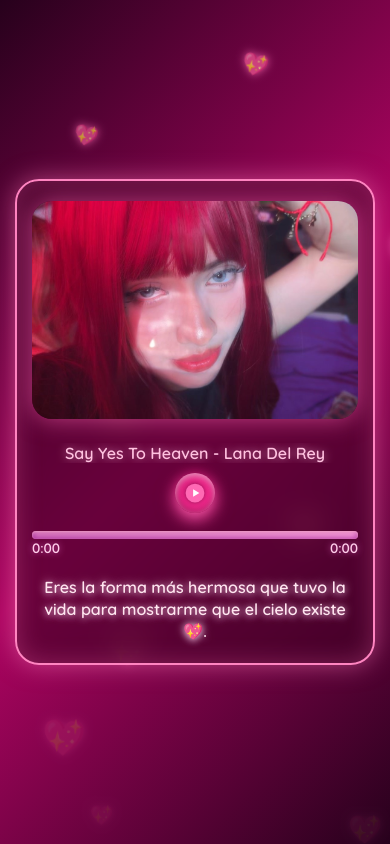
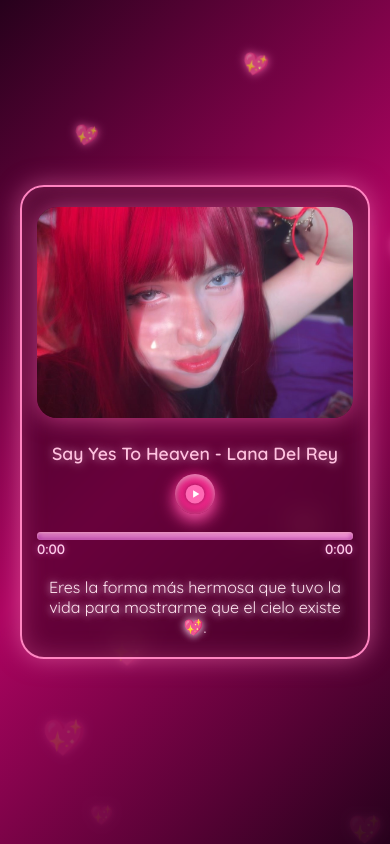
Before and after one commit to SantyCloud/AidaGansita03, a plain HTML site: page index.html in a window 390 px wide. Drawn offline with Linux system fonts and the light colour scheme.

Commit message:
Ajustes finales: centrado en móvil

```diff
--- a/style.css
+++ b/style.css
@@ -13,7 +13,7 @@
   display: flex;
   justify-content: center;
   align-items: center;
-  min-height: 100vh;
+  min-height: 100dvh; /* Cambio aquí para evitar salto inicial en móvil */
   overflow: hidden;
   padding: 20px;
   position: relative;
@@ -39,8 +39,6 @@
   z-index: 1;
   border: 2px solid #ff85c1;
   box-shadow: 0 0 25px rgba(255, 128, 191, 0.5), inset 0 0 25px rgba(255, 105, 180, 0.3);
-  /* Para que la carta no se quede arriba en móvil */
-  margin: auto;
 }
 
 .album-art {
@@ -57,10 +55,9 @@
   margin-bottom: 10px;
   text-shadow: 0 0 10px rgba(255, 192, 224, 0.7);
   display: block;
-  word-break: normal;  /* evitamos que rompa en medio de palabras */
-  white-space: nowrap;  /* fuerza a que todo esté en una línea */
-  overflow: hidden;
-  text-overflow: ellipsis;  /* pone ... si no cabe */
+  word-break: break-word;
+  white-space: normal;
+  overflow-wrap: break-word;
   max-width: 100%;
 }
 
@@ -190,14 +187,14 @@
 
 .romantic-quote {
   font-family: 'Quicksand', sans-serif;
-  font-size: 1.2rem; /* igual tamaño que el título */
-  font-weight: 600;  /* igual peso que el título */
-  line-height: 1.4;
+  font-size: 1.2rem; /* igual que el título */
   color: #ffe6f0;
   text-shadow: 0 0 10px rgba(255, 230, 240, 0.8), 0 2px 6px rgba(199, 122, 176, 0.7);
   margin-top: 14px;
   user-select: none;
   padding: 0 8px;
+  white-space: normal;
+  overflow-wrap: break-word;
 }
 
 .heart {
@@ -220,26 +217,16 @@
 }
 
 @media (max-width: 420px) {
-  body {
+  .player-card {
     padding: 20px 15px;
   }
 
-  .player-card {
-    padding: 20px 15px;
-    max-width: 100%;
-    margin: auto; /* centramos verticalmente en móvil */
-  }
-
   .song-info h3 {
-    font-size: 1rem; /* más pequeño para que no se corte */
-    white-space: nowrap; /* una línea */
-    overflow: hidden;
-    text-overflow: ellipsis;
+    font-size: 1.1rem;
   }
 
   .romantic-quote {
     font-size: 1rem;
-    font-weight: 600;
   }
 
   .album-art {
```
